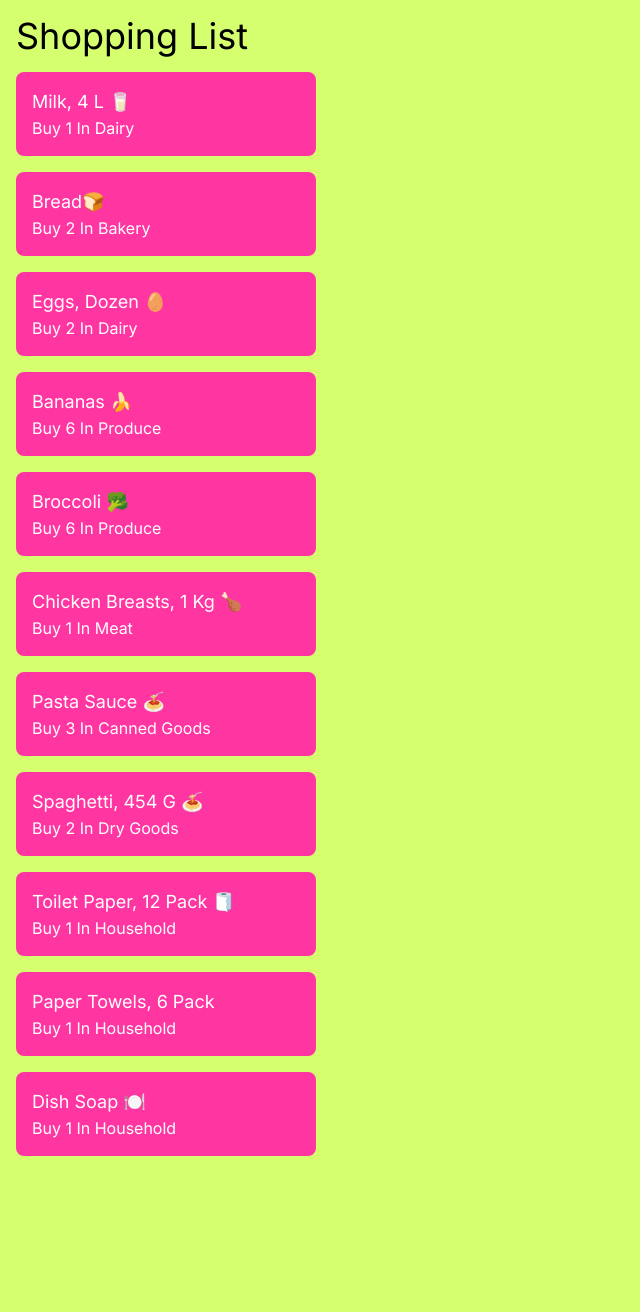
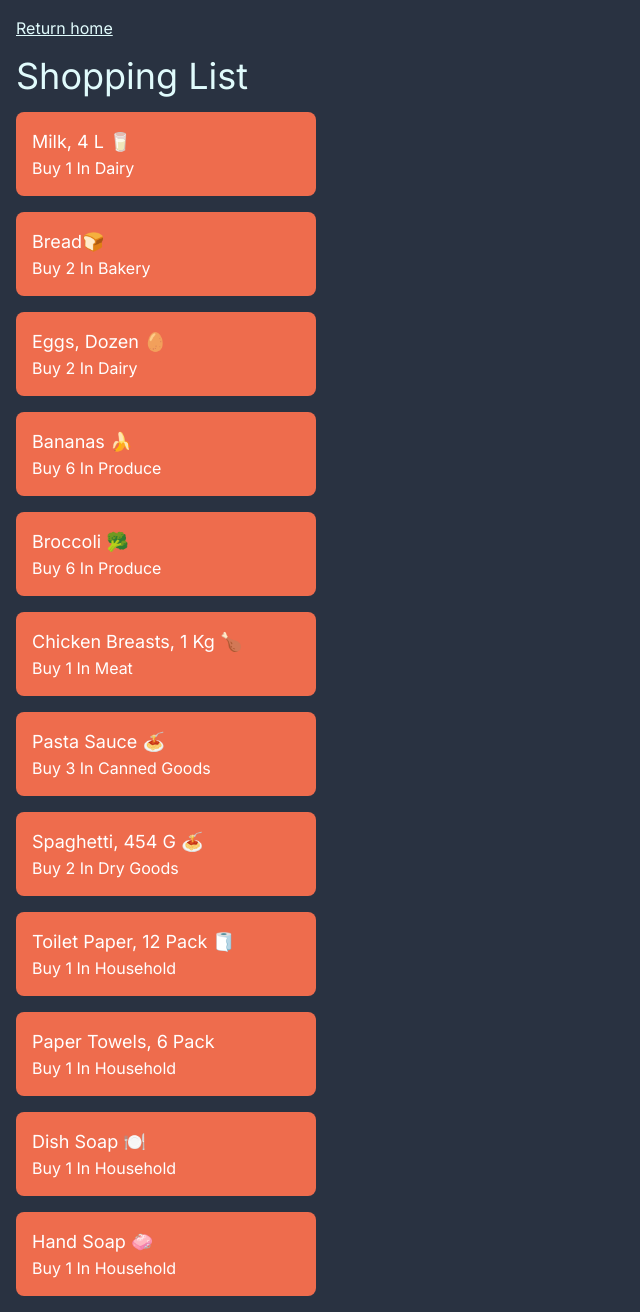
Before and after one commit to nataliey16/cprg306-assignments, a Next.js app: page /week-3 in a window 1280 px wide. Shown: the whole page, without its empty margins (0-640 px from the left). Before the commit the page ends 1172 px from the top, so only its background shows below. Built offline with nearby package versions, Linux system fonts and the light colour scheme.

Commit message:
Change colours of text and backgrounds

```diff
--- a/app/Demo/page.js
+++ /dev/null
@@ -1,54 +0,0 @@
-"use client";
-
-import { useState } from "react";
-
-// const handleClick = () => {
-//alert("You clicked me!");
-// };
-
-const Page = () => {
-  const [count, setCount] = useState(0);
-  const [inputValue, setInputValue] = useState("");
-  const [displayValue, setDisplayValue] = useState("");
-
-  const handleIncrement = () => {
-    setCount(count + 1);
-  };
-
-  const handleAddInputValue = (event) => {
-    event.preventDefault();
-    setInputValue(event.target.value);
-  };
-
-  const handleDisplayInputValue = () => {
-    setDisplayValue(inputValue);
-  };
-
-  return (
-    <div>
-      <button
-        className="bg-slate-400 items-center text-slate-50 px-10 rounded-lg "
-        onClick={handleIncrement}
-      >
-        Click me
-      </button>
-      <h1>{count}</h1>
-      <div>
-        <input
-          className="border-2 border-black"
-          placeholder="Enter your name"
-          onChange={handleAddInputValue}
-        ></input>
-        <button
-          onClick={handleDisplayInputValue}
-          className="bg-purple-300 px-10 rounded-md m-10 "
-        >
-          Show input
-        </button>
-        <p>{displayValue}</p>
-      </div>
-    </div>
-  );
-};
-
-export default Page;
--- a/app/layout.js
+++ b/app/layout.js
@@ -11,7 +11,7 @@ export const metadata = {
 export default function RootLayout({ children }) {
   return (
     <html lang="en">
-      <body className={`${inter.className} bg-[#d6ff70] `}>{children}</body>
+      <body className={`${inter.className} bg-[#293241] mt-4`}>{children}</body>
     </html>
   );
 }
--- a/app/page.js
+++ b/app/page.js
@@ -1,11 +1,13 @@
 import Link from "next/link";
 
-const LINK_STYLES = "flex flex-col text-[#55968F] hover:underline m-2";
+// const LINK_STYLES = "flex flex-col text-[#55968F]  hover:underline m-2 text-lg";
+
+const LINK_STYLES = "flex flex-col text-[#E0FBFC] hover:underline m-2 text-lg";
 
 export default function Home() {
   return (
     <main className="text-start m-6 max-w-[1000px]">
-      <h1 className="text-4xl font-bold bg-[#ff35a2] p-4 rounded-md text-white">
+      <h1 className="text-4xl font-bold bg-[#EE6C4D] p-4 rounded-md text-[#E0FBFC]">
         CPRG 306: Web Development 2 - Assignments
       </h1>
       <Link className={LINK_STYLES} href="week-2">
--- a/app/week-2/page.js
+++ b/app/week-2/page.js
@@ -1,8 +1,12 @@
+import Link from "next/link.js";
 import StudentInfo from "./student-info.js";
 
 export default function Page() {
   return (
-    <main>
+    <main className="m-4 text-[#E0FBFC]">
+      <Link className="underline " href="/">
+        Return home
+      </Link>
       <h1>Shopping List</h1>
       <StudentInfo />
     </main>
--- a/app/week-2/student-info.js
+++ b/app/week-2/student-info.js
@@ -2,22 +2,19 @@ import Link from "next/link";
 
 export default function StudentInfo() {
   return (
-    <div>
-      <Link className="underline" href="/">
-        Return home
-      </Link>
-      <h1>Week 2: Student Information</h1>
+    <main className="text-start text-[#E0FBFC]">
+      <h1 className="text-3xl my-2">Week 2: Student Information</h1>
       <p>Hello, my name is Natalie Yeung!</p>
       <p>
         This is a link to my Github repository:{" "}
         <Link
-          className="text-purple-600 hover:underline"
+          className="text-[#EE6C4D] hover:underline"
           href="https://github.com/nataliey16"
           target="_blank"
         >
           https://github.com/nataliey16
         </Link>
       </p>
-    </div>
+    </main>
   );
 }
--- a/app/week-3/item-list.js
+++ b/app/week-3/item-list.js
@@ -131,6 +131,11 @@ const ItemList = () => {
         quantity={item11.quantity}
         category={item11.category}
       />
+      <Item
+        name={item12.name}
+        quantity={item11.quantity}
+        category={item11.category}
+      />
     </div>
   );
 };
--- a/app/week-3/item.js
+++ b/app/week-3/item.js
@@ -1,5 +1,5 @@
 const LIST_STYLES =
-  "capitalize m-4 bg-[#ff35a2] rounded-lg p-4 text-white max-w-[300px]";
+  "capitalize m-4 bg-[#EE6C4D] rounded-lg p-4 text-white max-w-[300px]";
 
 const Item = ({ name, quantity, category }) => {
   return (
--- a/app/week-3/page.js
+++ b/app/week-3/page.js
@@ -1,12 +1,15 @@
-import React from "react";
+import Link from "next/link";
 import ItemList from "./item-list";
 
 const Page = () => {
   return (
-    <div>
-      <h1 className="m-4 text-bold text-4xl">Shopping List</h1>
+    <main>
+      <Link className="underline m-4 text-[#E0FBFC]" href="/">
+        Return home
+      </Link>
+      <h1 className="m-4 text-[#E0FBFC] text-bold text-4xl">Shopping List</h1>
       <ItemList />
-    </div>
+    </main>
   );
 };
 
```
